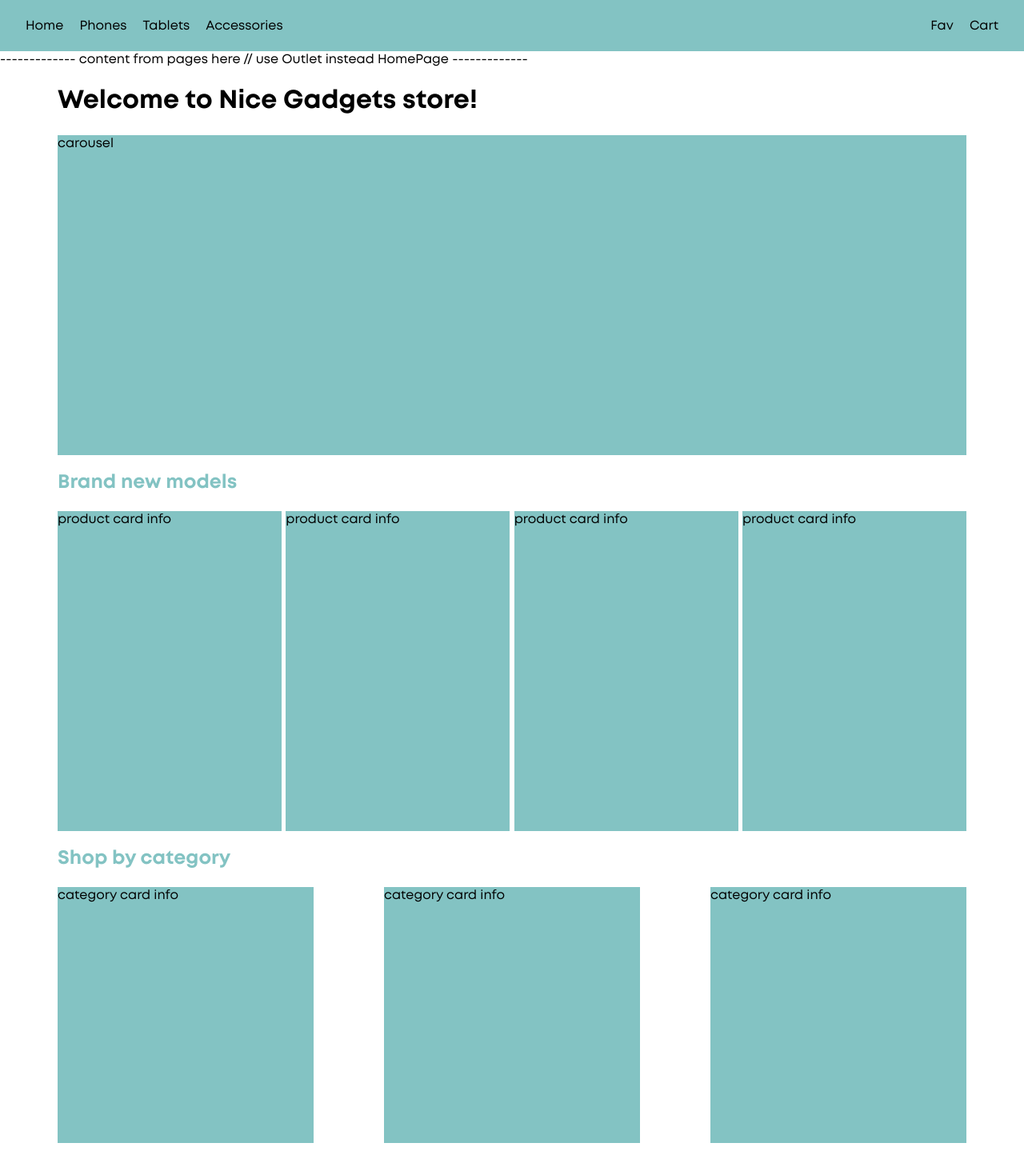
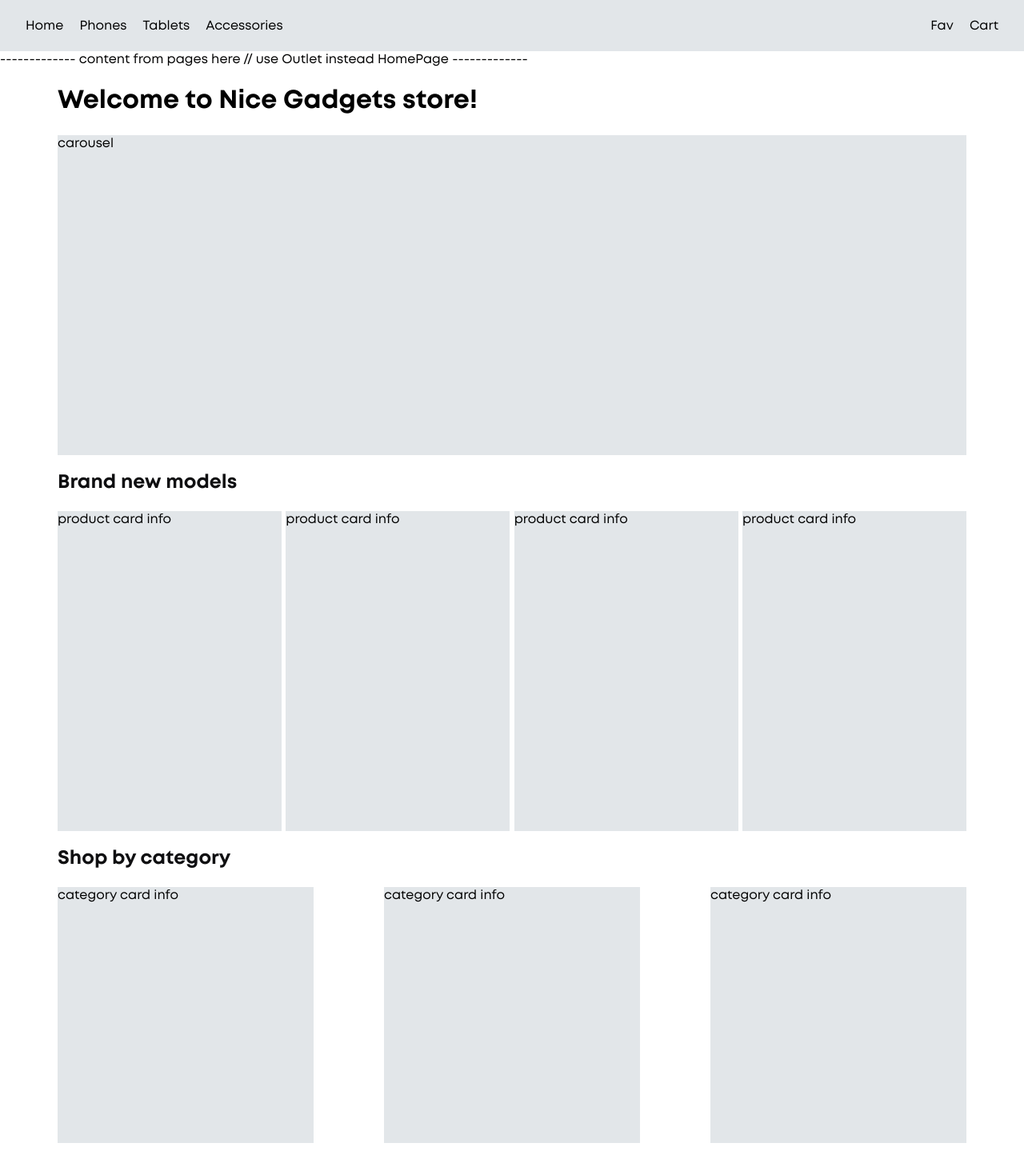
Before and after one commit to mate-group-project/nice-gadgets, a React (Vite) app: page / in a window 1280 px wide. Shown: the top 1449 px of the page at 80% size. Built offline with nearby package versions, Linux system fonts and the light colour scheme.

Commit message:
feat: setup color palette

```diff
--- a/src/features/categories/components/CategoryCard/CategoryCard.scss
+++ b/src/features/categories/components/CategoryCard/CategoryCard.scss
@@ -5,5 +5,5 @@ $height: 320px;
   width: 100%;
   max-width: $max-width;
   height: $height;
-  background: #83c3c3;
+  background: var(--elements);
 }
--- a/src/features/products/components/ProductCard/ProductCard.scss
+++ b/src/features/products/components/ProductCard/ProductCard.scss
@@ -5,5 +5,5 @@ $height: 400px;
   width: 100%;
   max-width: $max-width;
   height: $height;
-  background: #83c3c3;
+  background: var(--elements);
 }
--- a/src/shared/components/Carousel/Carousel.scss
+++ b/src/shared/components/Carousel/Carousel.scss
@@ -2,5 +2,5 @@ $height: 400px;
 
 .carousel {
   height: $height;
-  background: #83c3c3;
+  background: var(--elements);
 }
--- a/src/shared/components/Footer/Footer.scss
+++ b/src/shared/components/Footer/Footer.scss
@@ -3,7 +3,7 @@ $height: 64px;
 .footer {
   @include container;
   height: $height;
-  background: #83c3c3;
+  background: var(--elements);
   margin-top: $height;
 
   @include lg-and-up {
--- a/src/shared/components/Header/Header.scss
+++ b/src/shared/components/Header/Header.scss
@@ -3,7 +3,7 @@ $height: 64px;
 .header {
   @include container;
   height: $height;
-  background: #83c3c3;
+  background: var(--elements);
   display: flex;
   justify-content: space-between;
   align-items: center;
--- a/src/shared/components/Section/Section.scss
+++ b/src/shared/components/Section/Section.scss
@@ -2,6 +2,6 @@
   @include container;
 
   &__title {
-    color: #83c3c3;
+    color: var(--primary);
   }
 }
--- a/src/shared/styles/_tokens.scss
+++ b/src/shared/styles/_tokens.scss
@@ -5,11 +5,16 @@ $bp-md: 768px;
 $bp-lg: 1200px;
 
 :root {
-  --primary: #2f4f4f;
-  --accent: #8b0000;
-  --black: #000000;
-  --white: #ffffff;
-  --gray: #eeeeee;
+  --primary: #0F0F11;
+  --secondary: #89939A;
+  --accent: #4219D0;
+  --accent-secondary: #F4BA47;
+  --icons: #B4BDC3;
+  --elements: #E2E6E9;
+  --hover: #FAFBFC;
+  --white: #FFFFFF;
+  --green: #27AE60;
+  --red: #EB5757;
   --font-main: 'Mont', sans-serif;
   --font-secondary: 'Manrope', sans-serif;
 }
```
